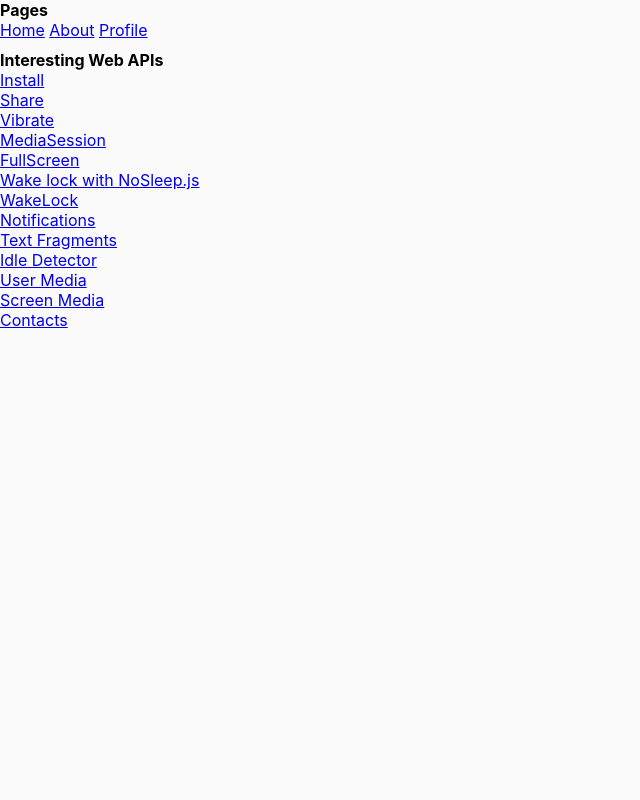
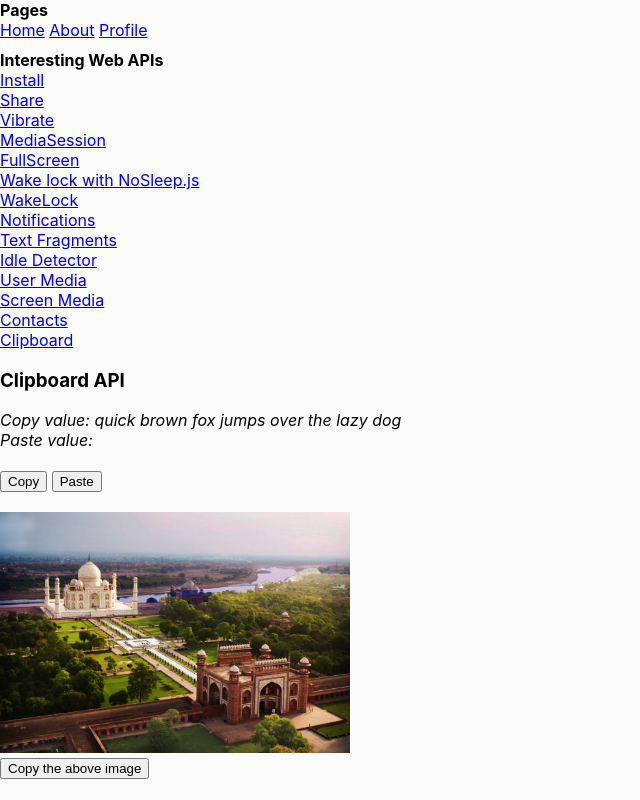
Before and after one commit to yTakkar/modern-web-apis, a React (Create React App) app: page /api/clipboard in a window 1280 px wide. Shown: the whole page, without its empty margins (0-640 px from the left). Built offline with nearby package versions, Linux system fonts and the light colour scheme.

Commit message:
feat: clipboard api

```diff
--- a/src/App.js
+++ b/src/App.js
@@ -28,6 +28,7 @@ const IdleDetector = RouteLoader(React.lazy(() => import('./pages/apis/IdleDetec
 const UserMedia = RouteLoader(React.lazy(() => import('./pages/apis/UserMedia')))
 const ScreenMedia = RouteLoader(React.lazy(() => import('./pages/apis/ScreenMedia')))
 const Contacts = RouteLoader(React.lazy(() => import('./pages/apis/Contacts')))
+const Clipboard = RouteLoader(React.lazy(() => import('./pages/apis/Clipboard')))
 
 function App() {
   return (
@@ -55,6 +56,7 @@ function App() {
           <Link to='/api/user-media'>User Media</Link>
           <Link to='/api/screen-media'>Screen Media</Link>
           <Link to='/api/contacts'>Contacts</Link>
+          <Link to='/api/clipboard'>Clipboard</Link>
         </div>
 
         <div>
@@ -76,6 +78,7 @@ function App() {
             <Route path='/api/user-media' component={UserMedia} />
             <Route path='/api/screen-media' component={ScreenMedia} />
             <Route path='/api/contacts' component={Contacts} />
+            <Route path='/api/clipboard' component={Clipboard} />
           </Switch>
         </div>
 
--- /dev/null
+++ b/src/pages/apis/Clipboard.jsx
@@ -0,0 +1,62 @@
+import React, { useState } from 'react'
+
+const Clipboard = props => {
+  const copyValue = 'quick brown fox jumps over the lazy dog';
+
+  const [pasteValue, setPasteValue] = useState('')
+  const [errorMessage, setErrorMessage] = useState('')
+
+  const copy = () => {
+    navigator.clipboard.writeText(copyValue)
+  }
+
+  const paste = () => {
+    navigator.clipboard.readText()
+      .then(setPasteValue)
+      .catch(e => setErrorMessage(e.message))
+  }
+
+  const copyImage = async () => {
+    try {
+      const response = await fetch(
+        'https://a2.espncdn.com/combiner/i?img=%2Fi%2Fcricket%2Fcricinfo%2F1225387_1296x729.jpg&w=360&h=360&scale=crop&cquality=80&location=origin'
+      )
+      const blob = await response.blob()
+      const data = new ClipboardItem({  // eslint-disable-line
+        [blob.type]: blob
+      })
+
+      await navigator.clipboard.writeText([ data ])
+
+    } catch (e) {
+      setErrorMessage(e.message)
+    }
+  }
+
+  return (
+    <div>
+      <h3>Clipboard API</h3>
+
+      <div><i>Copy value: {copyValue}</i></div>
+      <div><i>Paste value: {pasteValue}</i></div>
+
+      <br/>
+      <button onClick={copy}>Copy</button>&nbsp;
+      <button onClick={paste}>Paste</button>
+
+      <br/>
+      <br/>
+
+      <div>
+        <img src='/taj-mahal-1.jpg' alt='Taj Mahal 1' width='350' />
+      </div>
+      <button onClick={copyImage}>Copy the above image</button>
+
+      <br/>
+      <br/>
+      <div><b>{errorMessage}</b></div>
+    </div>
+  )
+}
+
+export default Clipboard;
```
